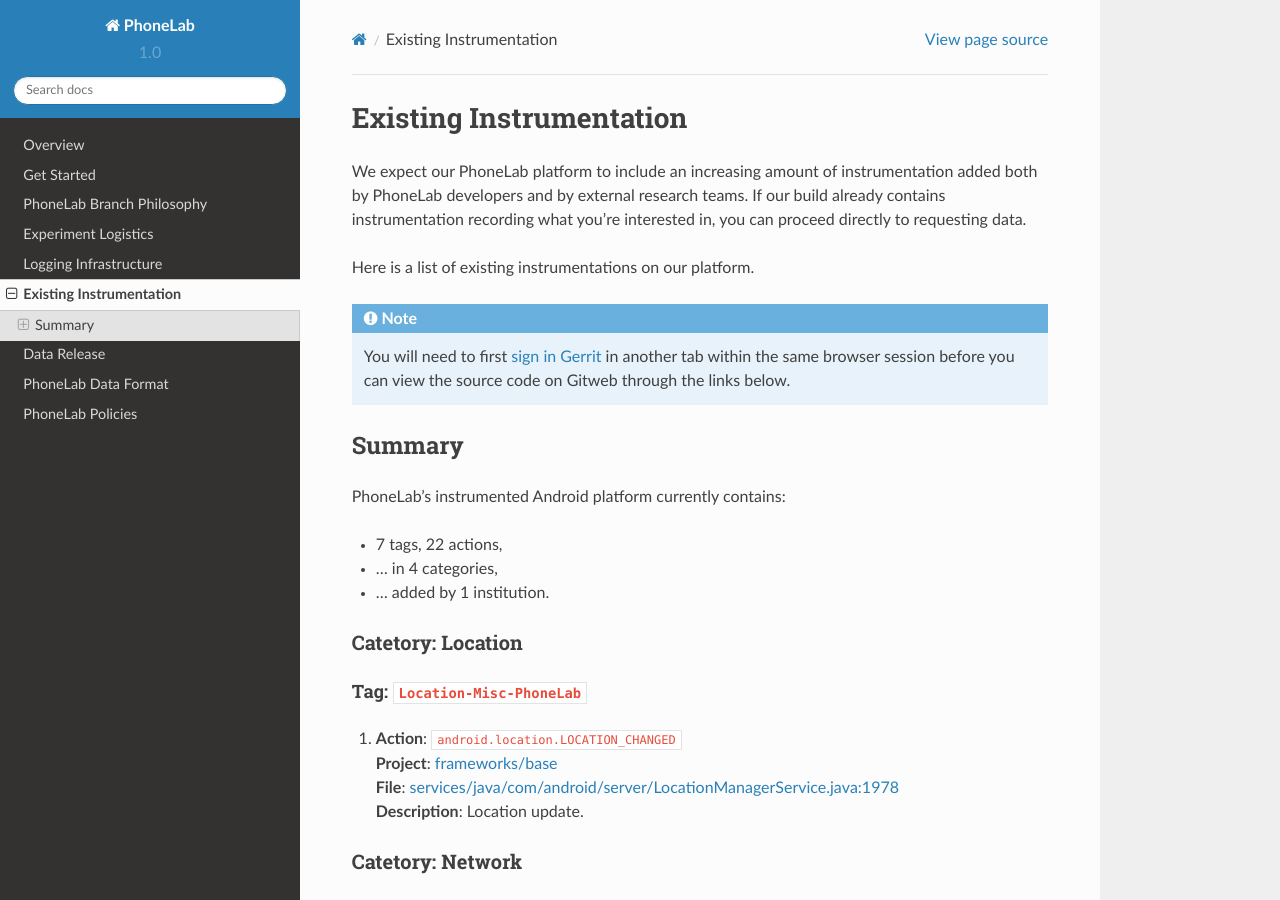
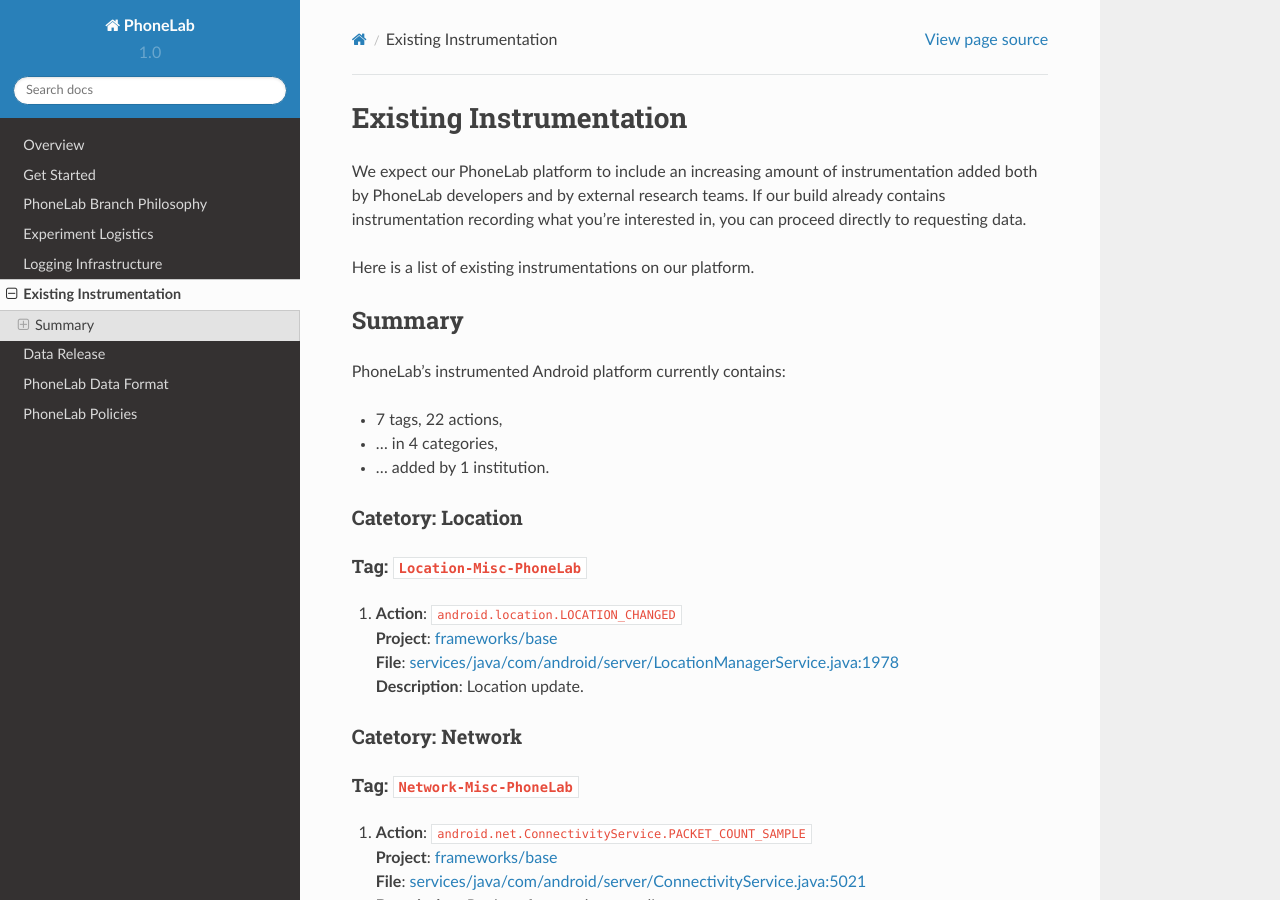
Before and after one commit to blue-systems-group/project.phonelab.doc, a Sphinx documentation site: the page built from source/existing.rst, in a window 1280 px wide and 900 px high. Built offline with Sphinx 7.4.7 and the Read the Docs theme 2.0.0, drawn with Linux system fonts in a browser that asks for light colours; formulas are drawn with MathJax 3.

Commit message:
remove sign-in note

```diff
--- a/source/existing.rst
+++ b/source/existing.rst
@@ -8,10 +8,4 @@
 
 Here is a list of existing instrumentations on our platform.
 
-.. note::
-    You will need to first `sign in Gerrit
-    <http://platform.phone-lab.org:8080>`_ in another tab within the same
-    browser session before you can view the source code on Gitweb through the
-    links below.
-
 .. include:: tagdoc.rst
```
